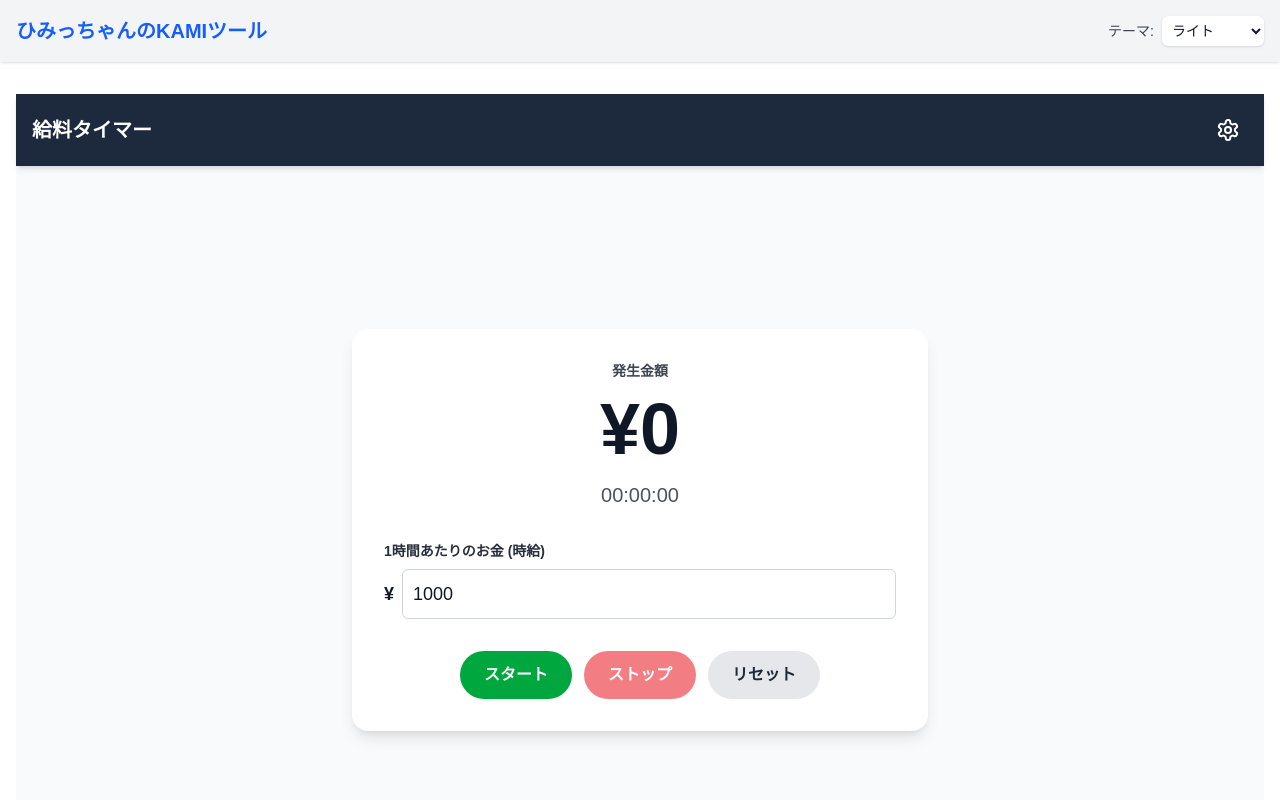
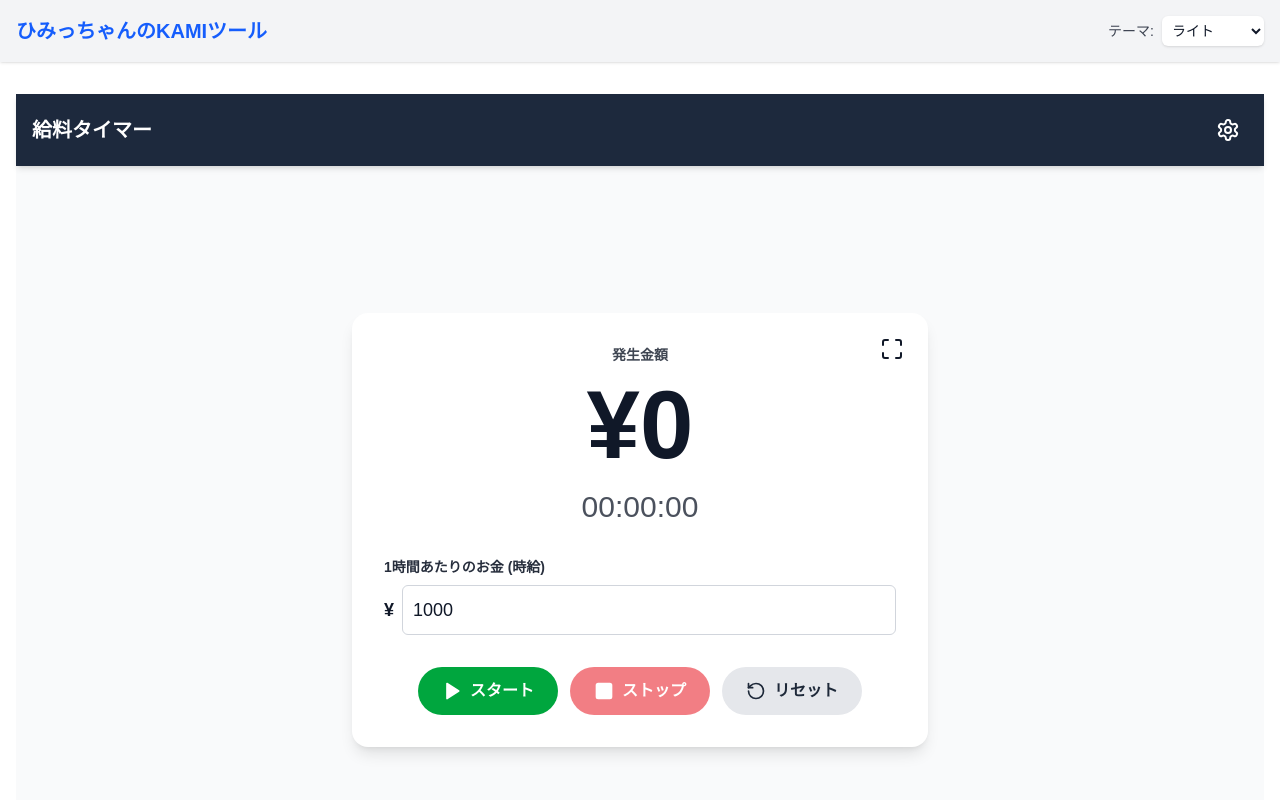
Before and after one commit to himitu-da/himitu-tool, a Next.js app: page /tool/salary-timer in a window 1280 px wide. Shown: the top 800 px of the page. Built offline with nearby package versions, Linux system fonts and the light colour scheme.

Commit message:
feat(salary-timer): 全画面表示機能を追加し、アイコンサイズのバランスを調整

```diff
--- a/src/app/salary-timer/page.tsx
+++ b/src/app/salary-timer/page.tsx
@@ -42,6 +42,7 @@ export default function SalaryTimerPage() {
     fontFamily: "default",
   });
   const [isSettingsOpen, setIsSettingsOpen] = useState(false);
+  const [isFullScreen, setIsFullScreen] = useState(false);
 
   const [isRunning, setIsRunning] = useState(false);
   const [elapsedMs, setElapsedMs] = useState(0);
@@ -296,16 +297,27 @@ export default function SalaryTimerPage() {
       </header>
 
       <main className="flex-1 w-full max-w-2xl mx-auto flex flex-col items-center justify-center p-4">
-        <div className={`w-full max-w-xl rounded-2xl p-6 sm:p-8 shadow-lg ${getPanelClasses()}`}>
+        <div className={`relative w-full max-w-xl rounded-2xl p-6 sm:p-8 shadow-lg ${getPanelClasses()}`}>
+          <button
+            onClick={() => setIsFullScreen(true)}
+            className="absolute top-4 right-4 z-10 p-2 rounded-full hover:bg-black/10 dark:hover:bg-white/10 transition-colors focus:outline-none"
+            title="全画面表示"
+            aria-label="全画面表示"
+          >
+            <svg xmlns="http://www.w3.org/2000/svg" width="24" height="24" viewBox="0 0 24 24" fill="none" stroke="currentColor" strokeWidth="2" strokeLinecap="round" strokeLinejoin="round"><path d="M8 3H5a2 2 0 0 0-2 2v3m18 0V5a2 2 0 0 0-2-2h-3m0 18h3a2 2 0 0 0 2-2v-3M3 16v3a2 2 0 0 0 2 2h3" /></svg>
+          </button>
+
           <div className="text-sm font-semibold opacity-80 text-center">発生金額</div>
           <div
-            className={`text-center mt-3 text-5xl sm:text-7xl font-bold break-all ${displayFontClassName}`}
+            className={`text-center mt-3 text-6xl sm:text-8xl font-bold break-all ${displayFontClassName}`}
             style={{ fontVariantNumeric: "tabular-nums" }}
           >
             <span className={yenFontClassName}>{YEN_SIGN}</span>
             <span>{moneyEarned.toFixed(settings.decimalPlaces)}</span>
           </div>
-          <div className="text-center mt-4 text-xl opacity-75">{formatElapsed(elapsedMs)}</div>
+          <div className={`text-center mt-4 text-2xl sm:text-3xl opacity-75 ${displayFontClassName}`} style={{ fontVariantNumeric: "tabular-nums" }}>
+            {formatElapsed(elapsedMs)}
+          </div>
 
           <div className="mt-8">
             <label className="block text-sm font-semibold mb-2 opacity-90">1時間あたりのお金 (時給)</label>
@@ -326,17 +338,58 @@ export default function SalaryTimerPage() {
 
           <div className="mt-8 flex flex-wrap justify-center gap-3">
             <button onClick={handleStart} disabled={isRunning} className={getButtonClass("primary")}>
+              <svg xmlns="http://www.w3.org/2000/svg" width="20" height="20" viewBox="0 0 24 24" fill="currentColor" stroke="currentColor" strokeWidth="2" strokeLinecap="round" strokeLinejoin="round"><polygon points="6 3 20 12 6 21 6 3" /></svg>
               スタート
             </button>
             <button onClick={handleStop} disabled={!isRunning} className={getButtonClass("danger")}>
+              <svg xmlns="http://www.w3.org/2000/svg" width="20" height="20" viewBox="0 0 24 24" fill="currentColor" stroke="currentColor" strokeWidth="2" strokeLinecap="round" strokeLinejoin="round"><rect width="18" height="18" x="3" y="3" rx="2" /></svg>
               ストップ
             </button>
             <button onClick={handleReset} className={getButtonClass("secondary")}>
+              <svg xmlns="http://www.w3.org/2000/svg" width="20" height="20" viewBox="0 0 24 24" fill="none" stroke="currentColor" strokeWidth="2" strokeLinecap="round" strokeLinejoin="round"><path d="M3 12a9 9 0 1 0 9-9 9.75 9.75 0 0 0-6.74 2.74L3 8" /><path d="M3 3v5h5" /></svg>
               リセット
             </button>
           </div>
         </div>
       </main>
+
+      {isFullScreen && (
+        <div className={`fixed inset-0 z-50 flex flex-col items-center justify-center p-4 transition-colors duration-300 ${getThemeClasses()}`}>
+          <button
+            onClick={() => setIsFullScreen(false)}
+            className="absolute top-6 right-6 p-3 rounded-full hover:bg-black/10 dark:hover:bg-white/10 transition-colors focus:outline-none z-50"
+            title="元に戻す"
+            aria-label="全画面を終了"
+          >
+            <svg xmlns="http://www.w3.org/2000/svg" width="28" height="28" viewBox="0 0 24 24" fill="none" stroke="currentColor" strokeWidth="2" strokeLinecap="round" strokeLinejoin="round">
+              <path d="M8 3v3a2 2 0 0 1-2 2H3m18 0h-3a2 2 0 0 1-2-2V3m0 18v-3a2 2 0 0 1 2-2h3M3 16h3a2 2 0 0 1 2 2v3" />
+            </svg>
+          </button>
+
+          <div className="w-full max-w-4xl flex flex-col items-center text-center px-4">
+            <div className="text-base sm:text-lg font-semibold opacity-75">発生金額</div>
+            <div className={`mt-4 text-[13vw] sm:text-[15vh] font-bold break-all leading-none ${displayFontClassName}`} style={{ fontVariantNumeric: "tabular-nums" }}>
+              <span className={yenFontClassName}>{YEN_SIGN}</span>
+              <span>{moneyEarned.toFixed(settings.decimalPlaces)}</span>
+            </div>
+            <div className={`mt-5 text-[8vw] sm:text-[9vh] opacity-80 ${displayFontClassName}`} style={{ fontVariantNumeric: "tabular-nums" }}>
+              {formatElapsed(elapsedMs)}
+            </div>
+
+            <div className="flex justify-center gap-8 mt-12 z-10">
+              <button onClick={handleStart} disabled={isRunning} className="flex items-center justify-center w-16 h-16 rounded-full bg-green-600 hover:bg-green-700 text-white transition-all disabled:opacity-50 disabled:cursor-not-allowed transform active:scale-95 shadow-lg" title="スタート" aria-label="スタート">
+                <svg xmlns="http://www.w3.org/2000/svg" width="30" height="30" viewBox="0 0 24 24" fill="currentColor" stroke="currentColor" strokeWidth="2" strokeLinecap="round" strokeLinejoin="round"><polygon points="6 3 20 12 6 21 6 3" /></svg>
+              </button>
+              <button onClick={handleStop} disabled={!isRunning} className="flex items-center justify-center w-16 h-16 rounded-full bg-red-600 hover:bg-red-700 text-white transition-all disabled:opacity-50 disabled:cursor-not-allowed transform active:scale-95 shadow-lg" title="ストップ" aria-label="ストップ">
+                <svg xmlns="http://www.w3.org/2000/svg" width="30" height="30" viewBox="0 0 24 24" fill="currentColor" stroke="currentColor" strokeWidth="2" strokeLinecap="round" strokeLinejoin="round"><rect width="18" height="18" x="3" y="3" rx="2" /></svg>
+              </button>
+              <button onClick={handleReset} className="flex items-center justify-center w-16 h-16 rounded-full bg-blue-600 hover:bg-blue-700 text-white transition-all transform active:scale-95 shadow-lg" title="リセット" aria-label="リセット">
+                <svg xmlns="http://www.w3.org/2000/svg" width="30" height="30" viewBox="0 0 24 24" fill="none" stroke="currentColor" strokeWidth="2" strokeLinecap="round" strokeLinejoin="round"><path d="M3 12a9 9 0 1 0 9-9 9.75 9.75 0 0 0-6.74 2.74L3 8" /><path d="M3 3v5h5" /></svg>
+              </button>
+            </div>
+          </div>
+        </div>
+      )}
 
       {isSettingsOpen && (
         <div className="fixed inset-0 z-50 flex items-center justify-center bg-black/60 backdrop-blur-sm p-4" onClick={() => setIsSettingsOpen(false)}>
--- a/src/app/tool-versions.json
+++ b/src/app/tool-versions.json
@@ -538,9 +538,9 @@
     {
       "id": "salary-timer",
       "title": "salary-timer",
-      "version": "1.0.4",
+      "version": "1.0.6",
       "updatedAt": "2026-03-16",
-      "changeSummary": "Fix periodic drift with fixed-step accumulation",
+      "changeSummary": "Adjust display-to-icon size balance",
       "history": [
         {
           "version": "1.0.0",
@@ -571,6 +571,16 @@
           "version": "1.0.4",
           "updatedAt": "2026-03-16",
           "summary": "Fix periodic drift with fixed-step accumulation"
+        },
+        {
+          "version": "1.0.5",
+          "updatedAt": "2026-03-16",
+          "summary": "Add icon controls, fullscreen mode, and time font styling"
+        },
+        {
+          "version": "1.0.6",
+          "updatedAt": "2026-03-16",
+          "summary": "Adjust display-to-icon size balance"
         }
       ]
     },
```
